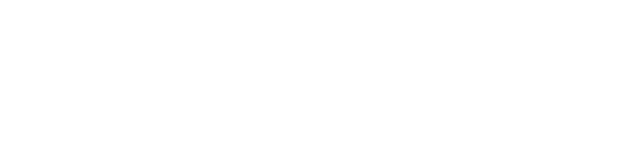
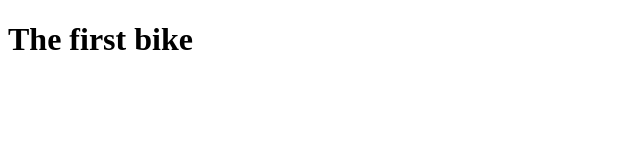
Before and after one commit to jhumphrey11/jhumphrey11.github.io, a plain HTML site: page index.htm in a window 1280 px wide. Shown: the whole page, without its empty margins (0-640 px from the left). Drawn offline with Linux system fonts and the light colour scheme.

Commit message:
index.htm

```diff
--- a/index.htm
+++ b/index.htm
@@ -4,4 +4,7 @@
   <head>
     <title>Welcome To Jakyi's Website</title>
   </head>
+  <body>
+  <h1>The first bike </h1>
+  </body>
 </html>
```
